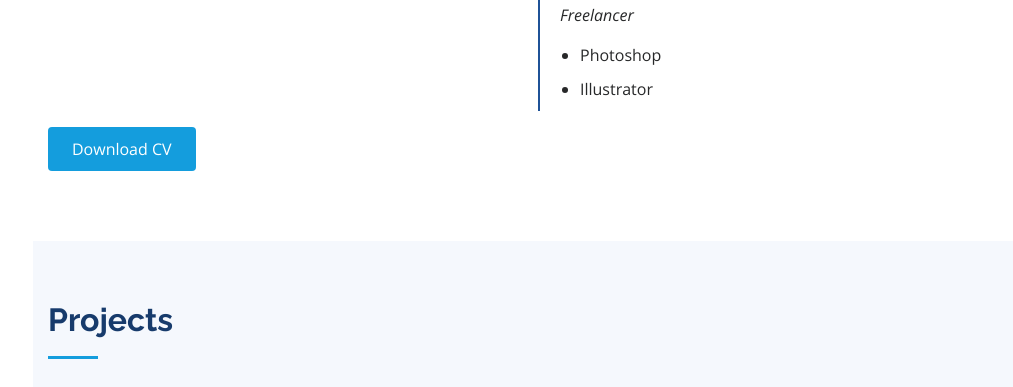
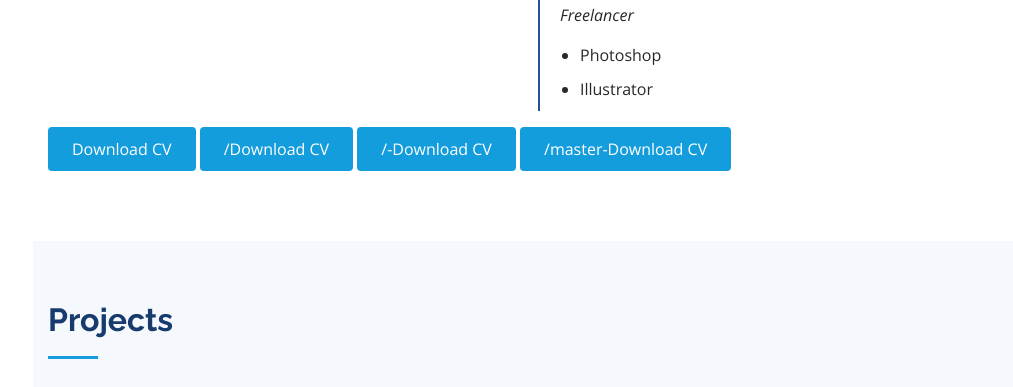
Before and after one commit to Ammardev494/Portfolio, a plain HTML site: page index.html in a window 1280 px wide. Shown: the part 2717-3104 px from the top of the page, without its empty margins (267-1280 px from the left). Drawn offline with nearby package versions, Linux system fonts and the light colour scheme.

Commit message:
Update index.html

```diff
--- a/index.html
+++ b/index.html
@@ -367,6 +367,10 @@
         </div>
 <!--         <a target="_blank" href="/assets/img/ammardevcv.jpg"> <button class="downloadcv">Download CV</button> </a> -->
         <a target="_blank" href="assets/img/ammardevcv.jpg"> <button class="downloadcv">Download CV</button> </a>
+        <a target="_blank" href="/assets/img/ammardevcv.jpg"> <button class="downloadcv">/Download CV</button> </a>
+
+        <a target="_blank" href="/assets/img/ammardevcv.jpg"> <button class="downloadcv">/-Download CV</button> </a>
+        <a target="_blank" href="master/assets/img/ammardevcv.jpg"> <button class="downloadcv">/master-Download CV</button> </a>
 <!--         https://github.com/Ammardev494/Portfolio/blob/master/assets/img/ammardevcv.jpg -->
         <div style="height: 10px;"></div>
         <!-- <hr> -->
```
